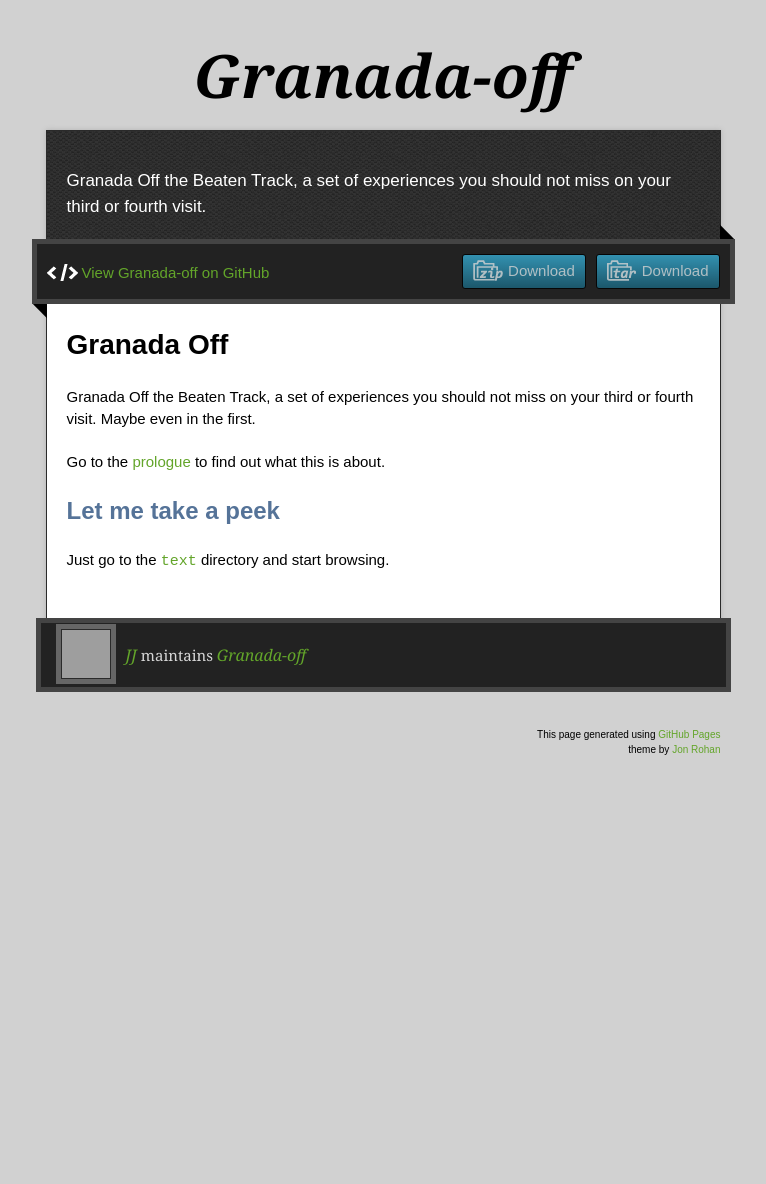
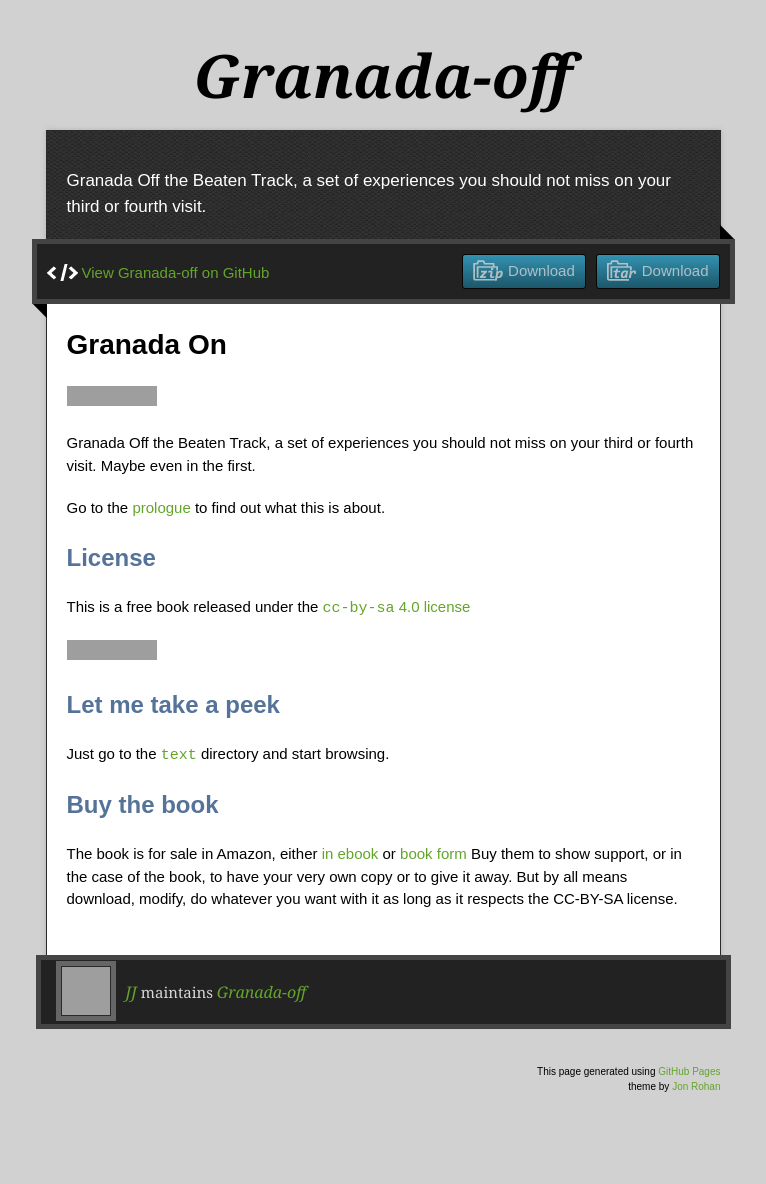
Before and after one commit to JJ/granada-off, a Jekyll site: the page built from index.md, in a window 1280 px wide. Shown: the whole page, without its empty margins (257-1023 px from the left). Built offline with Jekyll 4.4.1, drawn with Linux system fonts in a browser that asks for light colours; nearby versions of some CDN libraries; before the commit the page ends 900 px from its top, so only the background shows below that; grey boxes are pictures that could not be loaded.

```diff
--- a/index.md
+++ b/index.md
@@ -2,8 +2,10 @@
 layout: index
 ---
 
-Granada Off
+Granada On
 ===========
+
+[![Build Status](https://travis-ci.org/JJ/granada-off.svg?branch=master)](https://travis-ci.org/JJ/granada-off)
 
 Granada Off the Beaten Track, a set of experiences you should not miss
 on your third or fourth visit. Maybe even in the first.
@@ -11,6 +13,16 @@ on your third or fourth visit. Maybe even in the first.
 Go to the [prologue](text/prologue.md) to find out what this is
 about.
 
+## License
+
+This is a free book released under the [`cc-by-sa` 4.0 license](http://creativecommons.org/licenses/by-sa/4.0/)
+
+![cc-by-sa](http://mirrors.creativecommons.org/presskit/buttons/88x31/png/by-sa.png)
+
 ## Let me take a peek
 
 Just go to the [`text`](text) directory and start browsing.
+
+## Buy the book
+
+The book is for sale in Amazon, either [in ebook](https://www.amazon.com/Granada-On-explorer-extended-beautiful-ebook/dp/B01AF7WIHU/ref=as_sl_pc_ss_til?tag=perltutobyjjmere&linkCode=w01&linkId=JYW4SOH6TZHAYFPT&creativeASIN=B01AF7WIHU) or [book form](https://www.amazon.com/Granada-On-Beaten-explorations-Andalusia/dp/1523257083/ref=as_sl_pc_ss_til?tag=perltutobyjjmere&linkCode=w01&linkId=C255NTGI3IAEOUGP&creativeASIN=1523257083) Buy them to show support, or in the case of the book, to have your very own copy or to give it away. But by all means download, modify, do whatever you want with it as long as it respects the CC-BY-SA license.
```
Also changed, not shown: README.md.
